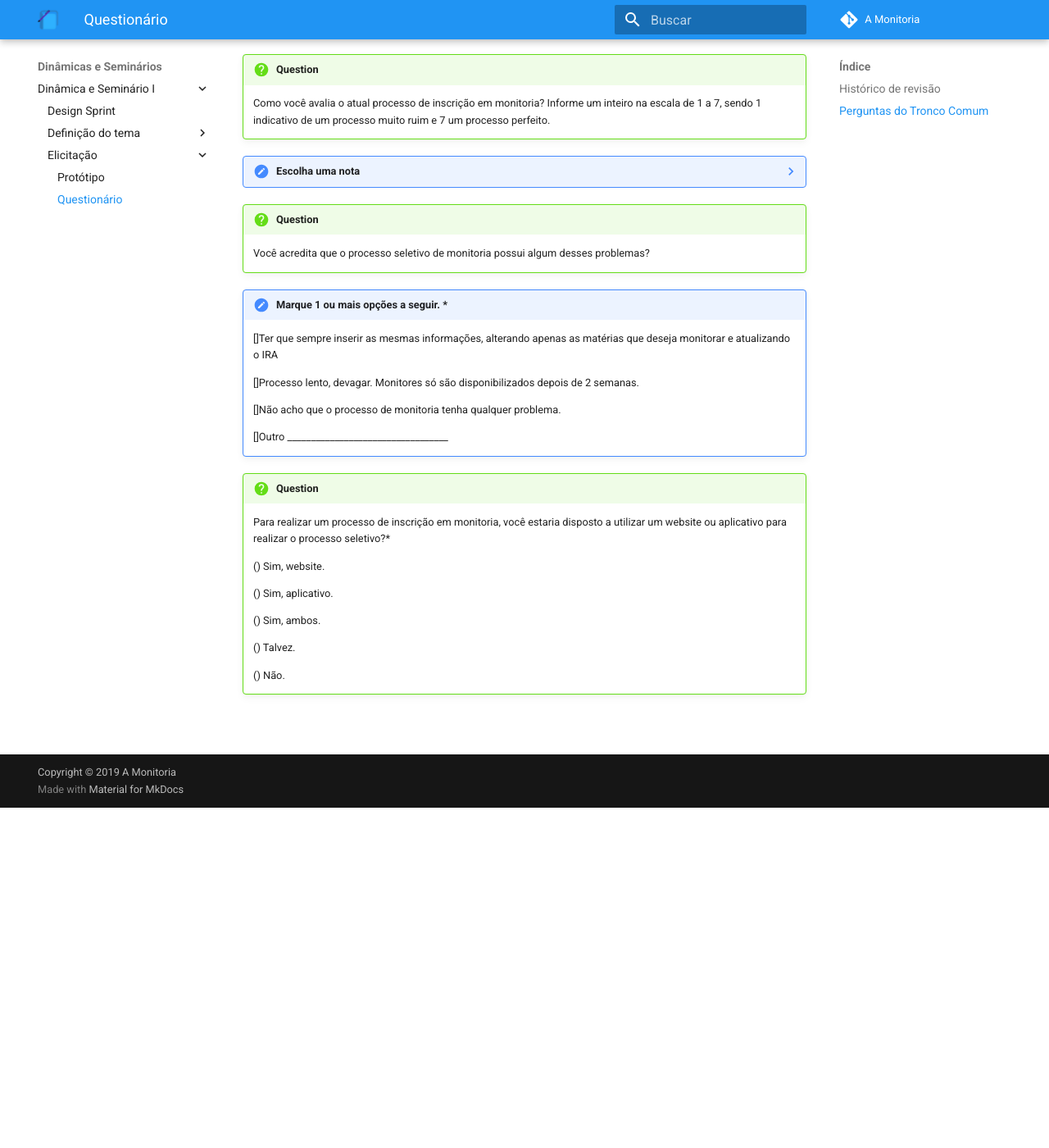
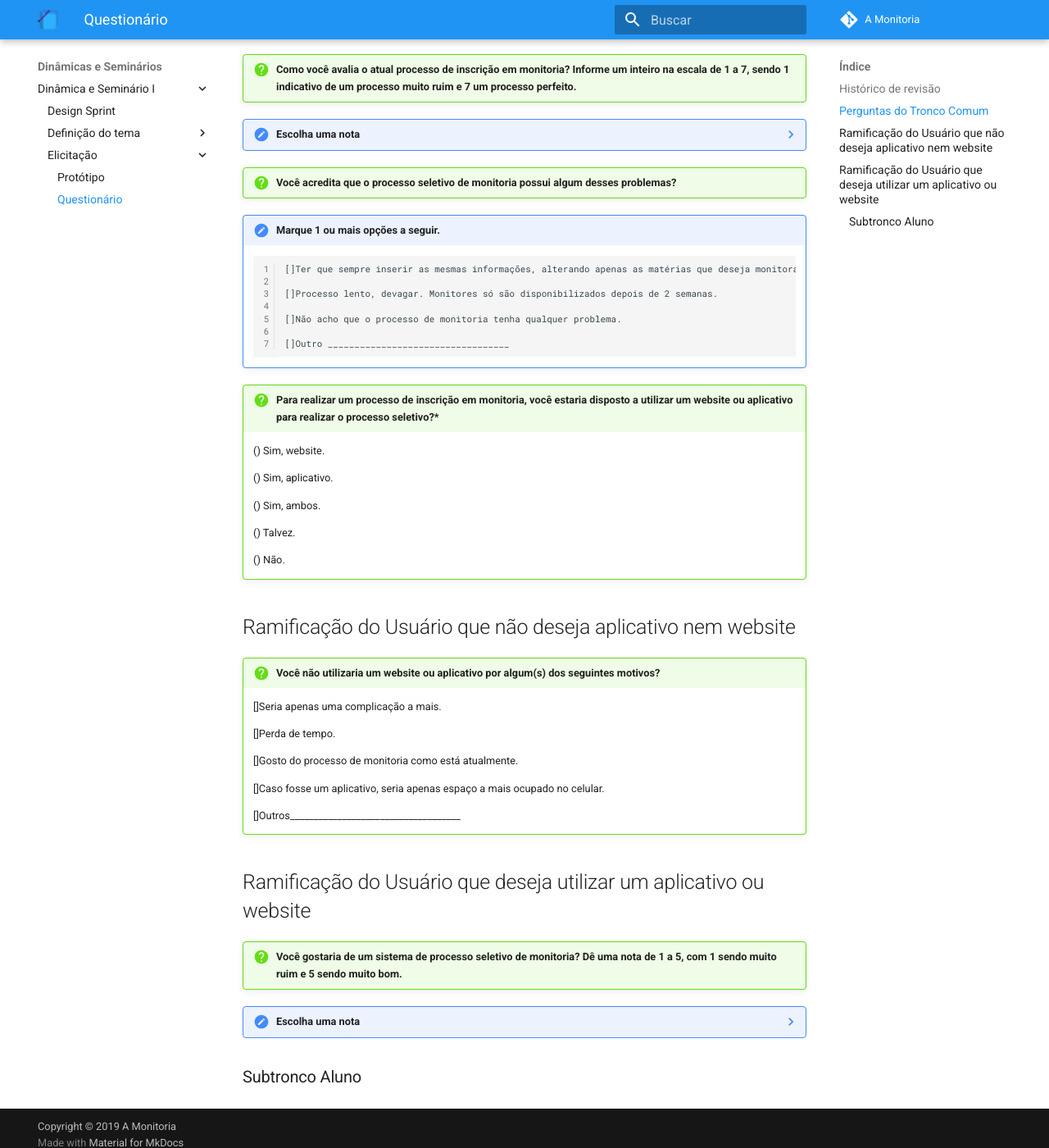
Before and after one commit to 2019-2-arquitetura-desenho/wiki, an MkDocs documentation site: the page built from docs/dinamica_seminario_I/Elicitacao/questionario.md, in a window 1280 px wide and 1400 px high, scrolled down 415 px. Shown: the whole window at 82% size. Built offline with MkDocs 1.6.1 and Material for MkDocs 9.7.7, drawn with Linux system fonts in a browser that asks for light colours; comment, search, counter and statistics services are not loaded; old or Windows-style settings are respelled for this version of MkDocs.

Commit message:
Adding more questions and the ramifications to the questionnaire

```diff
--- a/docs/dinamica_seminario_I/Elicitacao/questionario.md
+++ b/docs/dinamica_seminario_I/Elicitacao/questionario.md
@@ -9,8 +9,8 @@
 
 ## Perguntas do Tronco Comum
 
-!!! question
-    Como você avalia o atual processo de inscrição em monitoria? Informe um inteiro na escala de 1 a 7, sendo 1 indicativo de um processo muito ruim e 7 um processo perfeito.
+!!! question "Como você avalia o atual processo de inscrição em monitoria? Informe um inteiro na escala de 1 a 7, sendo 1 indicativo de um processo muito ruim e 7 um processo perfeito."
+
 
 ??? note "Escolha uma nota"
 
@@ -28,21 +28,19 @@
 
     7
 
-!!! question
-    Você acredita que o processo seletivo de monitoria possui algum desses problemas?
+!!! question "Você acredita que o processo seletivo de monitoria possui algum desses problemas?"
 
-!!! done "Marque 1 ou mais opções a seguir. *"
-    []Ter que sempre inserir as mesmas informações, alterando apenas as matérias que deseja monitorar e atualizando o IRA
+!!! done "Marque 1 ou mais opções a seguir."
+        []Ter que sempre inserir as mesmas informações, alterando apenas as matérias que deseja monitorar e atualizando o IRA
 
-    []Processo lento, devagar. Monitores só são disponibilizados depois de 2 semanas.
+        []Processo lento, devagar. Monitores só são disponibilizados depois de 2 semanas.
 
-    []Não acho que o processo de monitoria tenha qualquer problema.
+        []Não acho que o processo de monitoria tenha qualquer problema.
 
-    []Outro __________________________________
+        []Outro __________________________________
 
 
-!!! question
-    Para realizar um processo de inscrição em monitoria, você estaria disposto a utilizar um website ou aplicativo para realizar o processo seletivo?*
+!!! question "Para realizar um processo de inscrição em monitoria, você estaria disposto a utilizar um website ou aplicativo para realizar o processo seletivo?*"
 
     () Sim, website.
 
@@ -53,3 +51,35 @@
     () Talvez.
 
     () Não.
+
+
+## Ramificação do Usuário que não deseja aplicativo nem website
+
+!!! question "Você não utilizaria um website ou aplicativo por algum(s) dos seguintes motivos?"
+
+    []Seria apenas uma complicação a mais.
+
+    []Perda de tempo.
+
+    []Gosto do processo de monitoria como está atualmente.
+
+    []Caso fosse um aplicativo, seria apenas espaço a mais ocupado no celular.
+
+    []Outros____________________________________
+
+## Ramificação do Usuário que deseja utilizar um aplicativo ou website
+
+!!! question "Você gostaria de um sistema de processo seletivo de monitoria? Dê uma nota de 1 a 5, com 1 sendo muito ruim e 5 sendo muito bom."
+
+??? note "Escolha uma nota"
+    1
+
+    2
+
+    3
+
+    4
+
+    5
+
+### Subtronco Aluno
```
